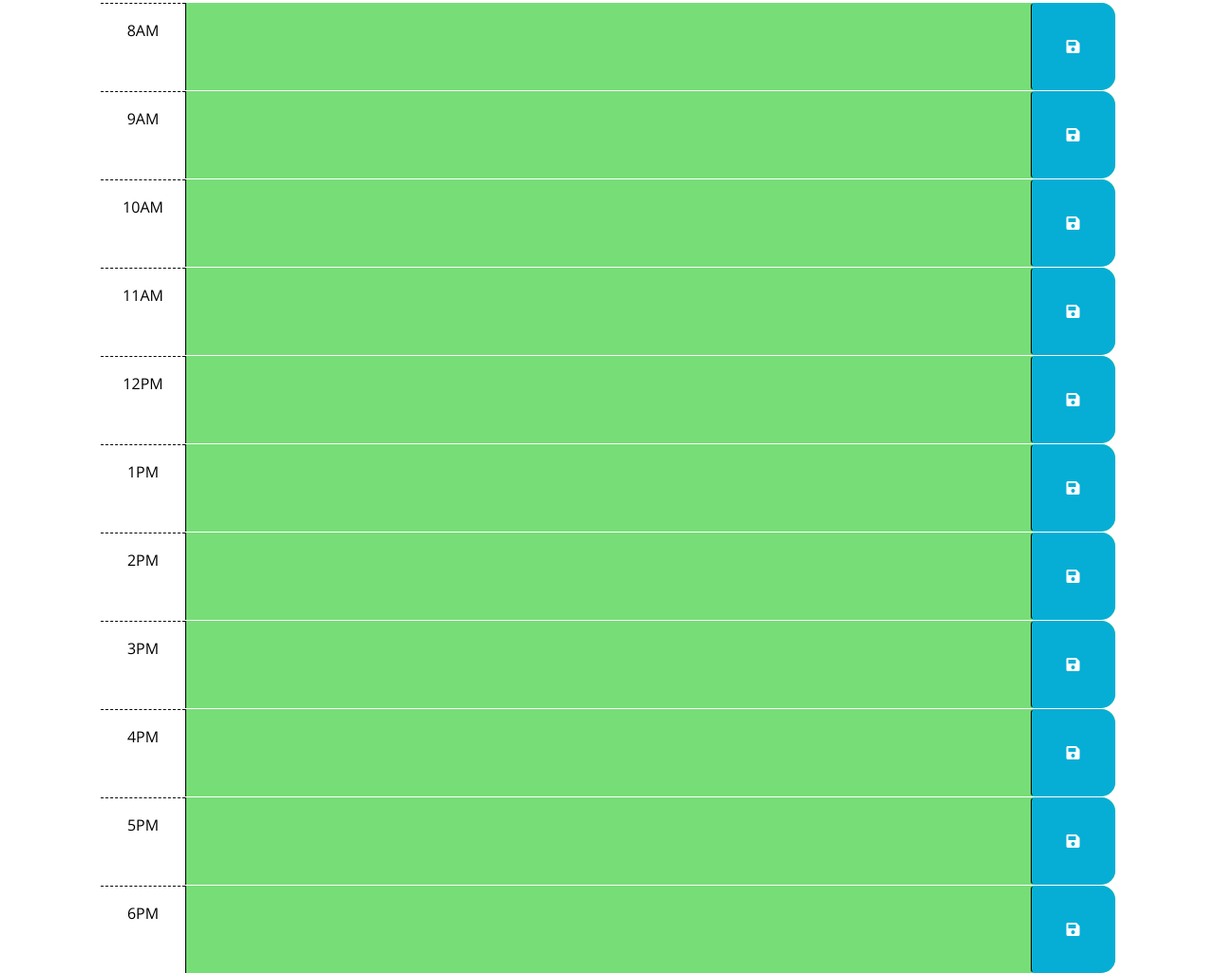
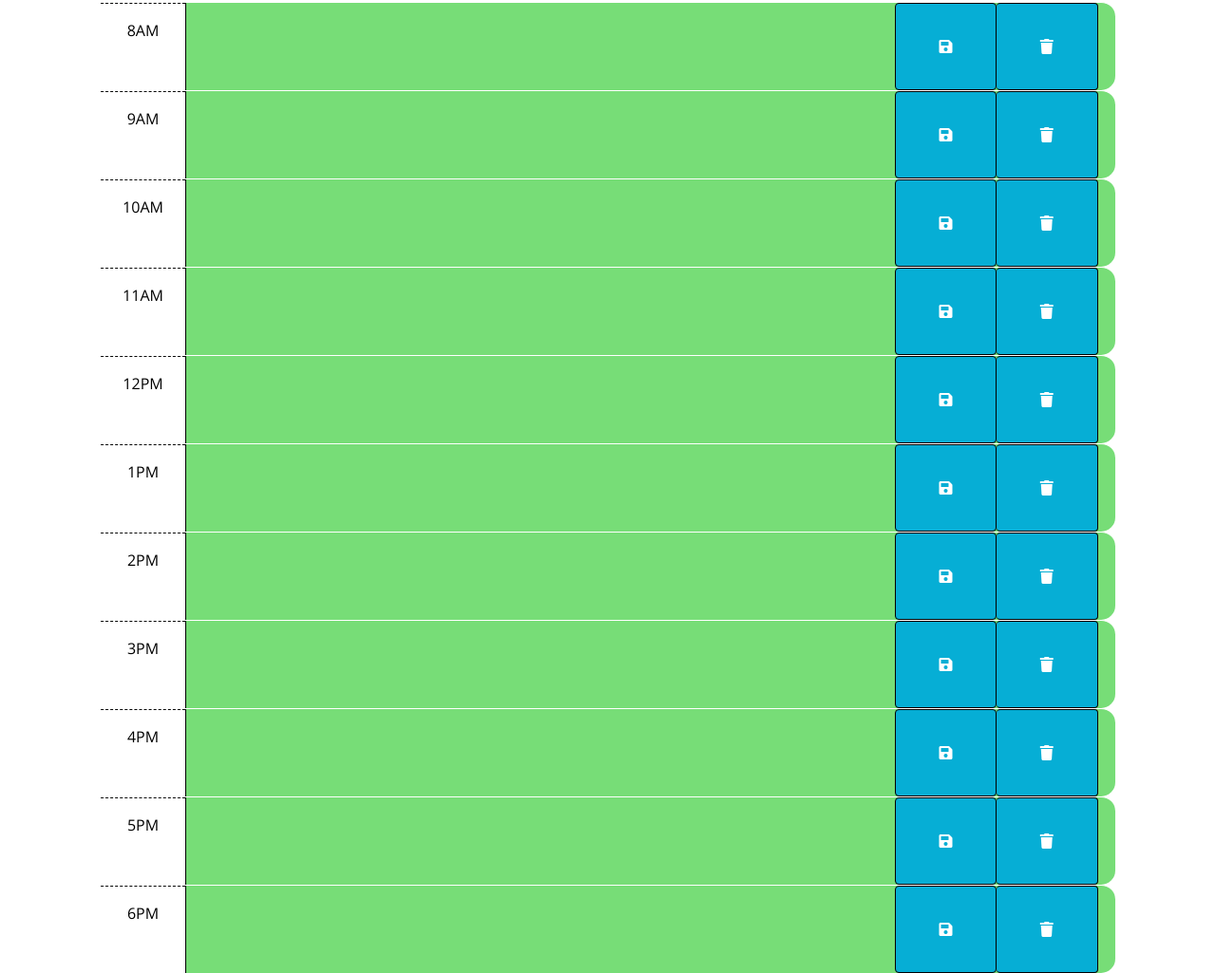
Before and after one commit to angiem07/Work-Day-Scheduler, a plain HTML site: page index.html in a window 1280 px wide. Shown: the part 300-1325 px from the top of the page at 95% size. Drawn offline with nearby package versions, Linux system fonts and the light colour scheme.

Commit message:
work on local storage section in js file and added clear button section

```diff
--- a/assets/css/style.css
+++ b/assets/css/style.css
@@ -10,6 +10,7 @@ textarea {
   color: #000000;
   border-left: 1px solid black;
   padding: 10px;
+  margin-right: 35px;
 }
 
 .description {
@@ -45,14 +46,17 @@ textarea {
   color: white;
 }
 
-.saveBtn {
-  border-left: 1px solid black;
-  border-top-right-radius: 15px;
-  border-bottom-right-radius: 15px;
+.saveBtn, .clearBtn {
+  border: 1px solid black;
   background-color: #06aed5;
   color: white;
+  display: inline-block;
+  width: 10%;
 }
 
+.clearBtn{
+  border-left: none;
+}
 .saveBtn i:hover {
   font-size: 20px;
   transition: all 0.3s ease-in-out;
--- a/assets/js/script.js
+++ b/assets/js/script.js
@@ -19,7 +19,13 @@ $(document).ready(function () {
       if (saved !== null) {
         textArea.val(saved)
       }
-   }
+    }
+
+    $(".clearBtn").on("click", function () {
+      $(this).siblings(".description").val("");
+      var clearTime = $(this).parent().attr("id");
+      localStorage.removeItem(clearTime, "");
+    });
 
     // function to change colors of time blocks depending on past, present, future
     function colorTracker() {
--- a/index.html
+++ b/index.html
@@ -39,87 +39,122 @@
       <!-- Time Blocks -->
       <div id="hour-8" class="row time-block">
         <div class="col-2 col-md-1 hour text-center py-3">8AM</div>
-        <textarea class="col-8 col-md-10 description" rows="3"> </textarea>
+        <textarea class="col-8 col-md-8 description" rows="3"> </textarea>
         <button class="btn saveBtn col-2 col-md-1" aria-label="save">
           <i class="fas fa-save" aria-hidden="true"></i>
+        </button>
+        <button class="btn clearBtn col-2 col-md-1" aria-label="clear">
+          <i class="fas fa-trash" aria-hidden="true"></i>
         </button>
       </div>
 
       <div id="hour-9" class="row time-block">
         <div class="col-2 col-md-1 hour text-center py-3">9AM</div>
-        <textarea class="col-8 col-md-10 description" rows="3"> </textarea>
+        <textarea class="col-8 col-md-8 description" rows="3"> </textarea>
         <button class="btn saveBtn col-2 col-md-1" aria-label="save">
           <i class="fas fa-save" aria-hidden="true"></i>
+        </button>
+        <button class="btn clearBtn col-2 col-md-1" aria-label="clear">
+          <i class="fas fa-trash" aria-hidden="true"></i>
         </button>
       </div>
 
       <div id="hour-10" class="row time-block">
         <div class="col-2 col-md-1 hour text-center py-3">10AM</div>
-        <textarea class="col-8 col-md-10 description" rows="3"> </textarea>
+        <textarea class="col-8 col-md-8 description" rows="3"> </textarea>
         <button class="btn saveBtn col-2 col-md-1" aria-label="save">
           <i class="fas fa-save" aria-hidden="true"></i>
+        </button>
+        <button class="btn clearBtn col-2 col-md-1" aria-label="clear">
+          <i class="fas fa-trash" aria-hidden="true"></i>
         </button>
       </div>
 
       <div id="hour-11" class="row time-block">
         <div class="col-2 col-md-1 hour text-center py-3">11AM</div>
-        <textarea class="col-8 col-md-10 description" rows="3"> </textarea>
+        <textarea class="col-8 col-md-8 description" rows="3"> </textarea>
         <button class="btn saveBtn col-2 col-md-1" aria-label="save">
           <i class="fas fa-save" aria-hidden="true"></i>
+        </button>
+        <button class="btn clearBtn col-2 col-md-1" aria-label="clear">
+          <i class="fas fa-trash" aria-hidden="true"></i>
         </button>
       </div>
 
       <div id="hour-12" class="row time-block">
         <div class="col-2 col-md-1 hour text-center py-3">12PM</div>
-        <textarea class="col-8 col-md-10 description" rows="3"> </textarea>
+        <textarea class="col-8 col-md-8 description" rows="3"> </textarea>
         <button class="btn saveBtn col-2 col-md-1" aria-label="save">
           <i class="fas fa-save" aria-hidden="true"></i>
+        </button>
+        <button class="btn clearBtn col-2 col-md-1" aria-label="clear">
+          <i class="fas fa-trash" aria-hidden="true"></i>
         </button>
       </div>
 
       <div id="hour-13" class="row time-block">
         <div class="col-2 col-md-1 hour text-center py-3">1PM</div>
-        <textarea class="col-8 col-md-10 description" rows="3"> </textarea>
+        <textarea class="col-8 col-md-8 description" rows="3"> </textarea>
         <button class="btn saveBtn col-2 col-md-1" aria-label="save">
           <i class="fas fa-save" aria-hidden="true"></i>
         </button>
+        <button class="btn clearBtn col-2 col-md-1" aria-label="clear">
+          <i class="fas fa-trash" aria-hidden="true"></i>
+        </button>
       </div>
+
       <div id="hour-14" class="row time-block">
         <div class="col-2 col-md-1 hour text-center py-3">2PM</div>
-        <textarea class="col-8 col-md-10 description" rows="3"> </textarea>
+        <textarea class="col-8 col-md-8 description" rows="3"> </textarea>
         <button class="btn saveBtn col-2 col-md-1" aria-label="save">
           <i class="fas fa-save" aria-hidden="true"></i>
         </button>
+        <button class="btn clearBtn col-2 col-md-1" aria-label="clear">
+          <i class="fas fa-trash" aria-hidden="true"></i>
+        </button>
       </div>
+
       <div id="hour-15" class="row time-block">
         <div class="col-2 col-md-1 hour text-center py-3">3PM</div>
-        <textarea class="col-8 col-md-10 description" rows="3"> </textarea>
+        <textarea class="col-8 col-md-8 description" rows="3"> </textarea>
         <button class="btn saveBtn col-2 col-md-1" aria-label="save">
           <i class="fas fa-save" aria-hidden="true"></i>
+        </button>
+        <button class="btn clearBtn col-2 col-md-1" aria-label="clear">
+          <i class="fas fa-trash" aria-hidden="true"></i>
         </button>
       </div>
 
       <div id="hour-16" class="row time-block">
         <div class="col-2 col-md-1 hour text-center py-3">4PM</div>
-        <textarea class="col-8 col-md-10 description" rows="3"> </textarea>
+        <textarea class="col-8 col-md-8 description" rows="3"> </textarea>
         <button class="btn saveBtn col-2 col-md-1" aria-label="save">
           <i class="fas fa-save" aria-hidden="true"></i>
+        </button>
+        <button class="btn clearBtn col-2 col-md-1" aria-label="clear">
+          <i class="fas fa-trash" aria-hidden="true"></i>
         </button>
       </div>
 
       <div id="hour-17" class="row time-block">
         <div class="col-2 col-md-1 hour text-center py-3">5PM</div>
-        <textarea class="col-8 col-md-10 description" rows="3"> </textarea>
+        <textarea class="col-8 col-md-8 description" rows="3"> </textarea>
         <button class="btn saveBtn col-2 col-md-1" aria-label="save">
           <i class="fas fa-save" aria-hidden="true"></i>
+        </button>
+        <button class="btn clearBtn col-2 col-md-1" aria-label="clear">
+          <i class="fas fa-trash" aria-hidden="true"></i>
         </button>
       </div>
 
       <div id="hour-18" class="row time-block">
         <div class="col-2 col-md-1 hour text-center py-3">6PM</div>
-        <textarea class="col-8 col-md-10 description" rows="3"> </textarea>
+        <textarea class="col-8 col-md-8 description" rows="3"> </textarea>
         <button class="btn saveBtn col-2 col-md-1" aria-label="save">
           <i class="fas fa-save" aria-hidden="true"></i>
+        </button>
+        <button class="btn clearBtn col-2 col-md-1" aria-label="clear">
+          <i class="fas fa-trash" aria-hidden="true"></i>
         </button>
       </div>
 
```
